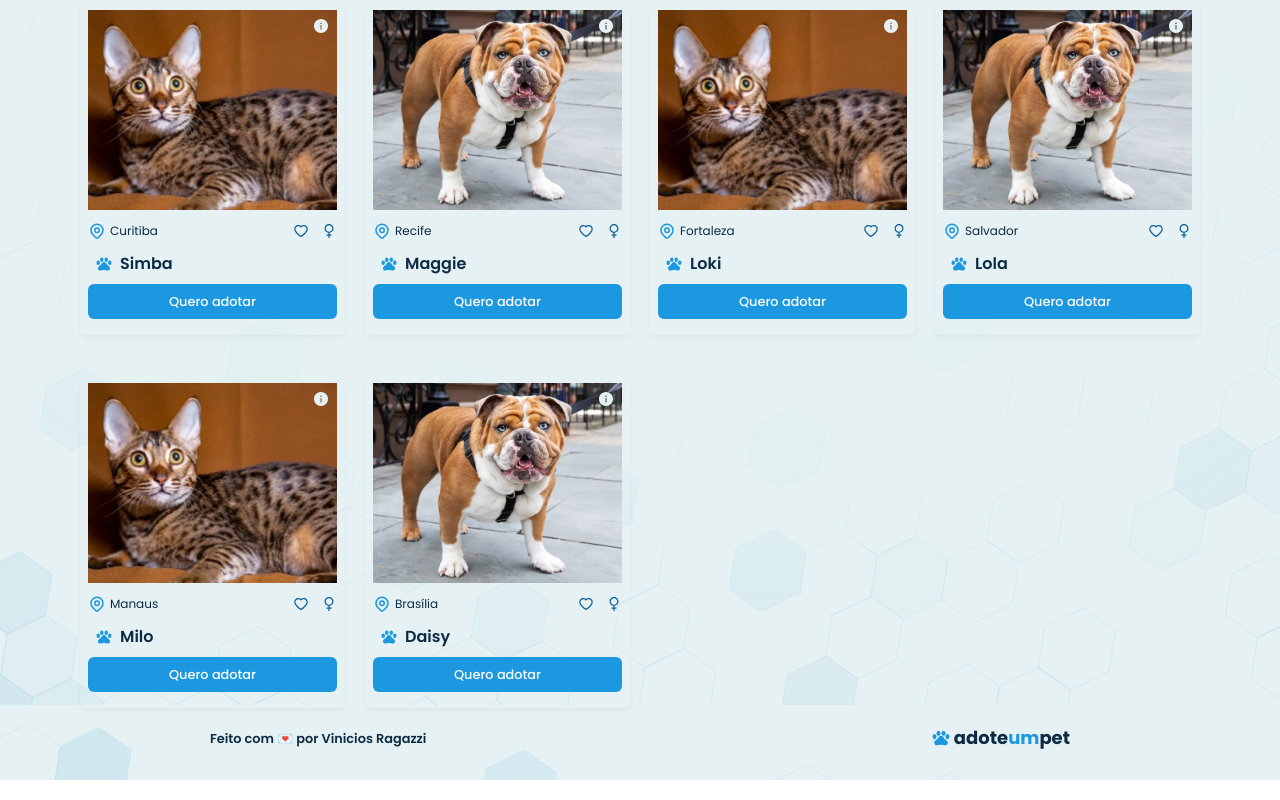
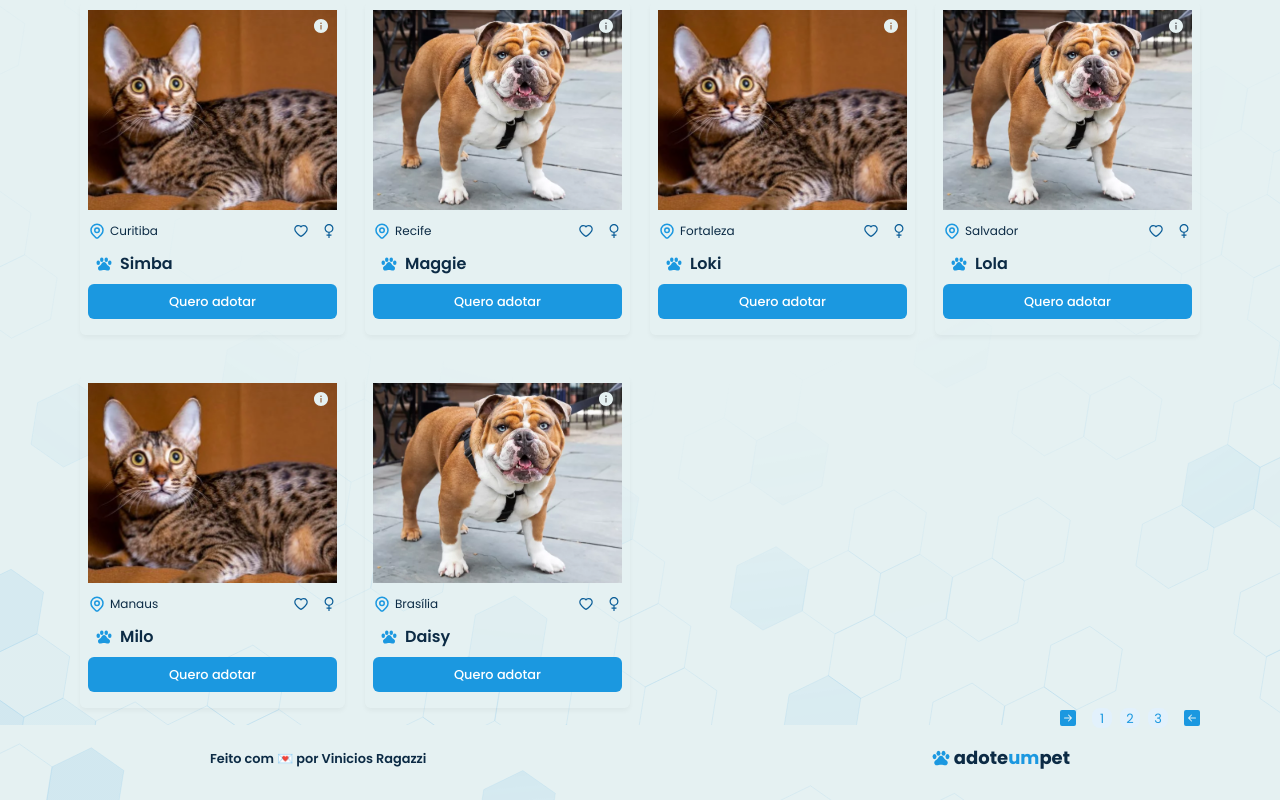
Before and after one commit to viniciosragazzidev/adoteumpet, a Next.js app: page /adote in a window 1280 px wide. Shown: the part 647-1447 px from the top of the page. Built offline with nearby package versions, Linux system fonts and the light colour scheme.

Commit message:
Feat: Terminado o modal de infos de pets.

```diff
--- a/src/app/adote/components/CardsPet.tsx
+++ b/src/app/adote/components/CardsPet.tsx
@@ -2,7 +2,7 @@
 import { IPets, handleFavorites } from "@/app/redux/petsSlice";
 import Image from "next/image";
 import Link from "next/link";
-import React, { useState } from "react";
+import React, { useEffect, useState } from "react";
 import {
   AiFillHeart,
   AiFillInfoCircle,
@@ -15,6 +15,11 @@ import { IoPawSharp } from "react-icons/io5";
 
 import { useDispatch, useSelector } from "react-redux";
 import { RootState } from "@/app/redux/store";
+import {
+  BsFillArrowLeftSquareFill,
+  BsFillArrowRightSquareFill,
+} from "react-icons/bs";
+import { BiLoaderCircle } from "react-icons/bi";
 
 const CardsPet = () => {
   const pets = useSelector((state: RootState) => state.pets.pets);
@@ -25,19 +30,40 @@ const CardsPet = () => {
   const estado = useSelector((state: RootState) => state.pets.estado);
   const porte = useSelector((state: RootState) => state.pets.porte);
 
-  return (
-    <div className="cards grid gap-x-5 gap-y-10 grid-cols-1 sm:grid-cols-2 md:grid-cols-3 lg:grid-cols-4 justify-items-center mt-5 container">
-      {pets
-        .filter(
+  const [petList, setPetlist] = useState<IPets[]>([]);
+  const [dataLoading, setDataLoading] = useState(true);
+
+  const petListFunc = () => {
+    setPetlist(
+      pets.filter(
         (pet) =>
           (porte === "all" || pet.porte === porte) &&
           (especie === "all" || pet.especie === especie) &&
           (estado === "all" || pet.localizacao === estado)
       )
-        .map((pet) => (
+    );
+    setDataLoading(false);
+  };
+
+  useEffect(() => {
+    petListFunc();
+  }, [especie, estado, porte, pets]);
+
+  return (
+    <div className=" min-w-[86vw]">
+      {dataLoading ? (
+        <div className="w-full min-h-[40vh] flex justify-center items-center">
+          <div className="load text-curious-blue-800 text-5xl animate-spin">
+            <BiLoaderCircle />
+          </div>
+        </div>
+      ) : (
+        <>
+          <div className="cards grid gap-x-5 gap-y-10 grid-cols-1 sm:grid-cols-2 md:grid-cols-3 lg:grid-cols-4 justify-items-center mt-5 container">
+            {petList.map((pet) => (
               <div
                 key={pet.id}
-            className="cardPet w-full max-w-xs max-h-min p-2 bg-white_custom2 rounded-md flex  flex-col relative select-none"
+                className="cardPet w-full min-w-[200px] max-w-xs max-h-min p-2 bg-white_custom2 rounded-md flex  flex-col relative select-none"
               >
                 <Link
                   href={`/adote?id=${encodeURIComponent(pet.id)}`}
@@ -59,7 +85,9 @@ const CardsPet = () => {
                     <span className="text-lg ">
                       <HiOutlineLocationMarker />
                     </span>
-                <span className="text-curious-blue-950">{pet.localizacao}</span>
+                    <span className="text-curious-blue-950">
+                      {pet.localizacao}
+                    </span>
                   </span>
                   <span className="flex items-center gap-3 text-curious-blue-700">
                     <div
@@ -71,7 +99,11 @@ const CardsPet = () => {
                       {pet.favorited ? <AiFillHeart /> : <AiOutlineHeart />}
                     </div>
                     <div className="genero">
-                  {pet.genero === "m" ? <AiOutlineMan /> : <AiOutlineWoman />}
+                      {pet.genero === "m" ? (
+                        <AiOutlineMan />
+                      ) : (
+                        <AiOutlineWoman />
+                      )}
                     </div>
                   </span>
                 </div>
@@ -88,6 +120,28 @@ const CardsPet = () => {
               </div>
             ))}
           </div>
+          <div className="pagination flex items-center gap-4 flex-row-reverse">
+            <span className="text-curious-blue-500 cursor-pointer hover:scale-95 hover:opacity-95 transition-all">
+              <BsFillArrowLeftSquareFill />
+            </span>
+            <ul className="flex gap-2 items-center">
+              <li className="text-sm  text-curious-blue-500 bg-curious-blue-100  flex items-center justify-center cursor-pointer hover:scale-95 transition-all hover:bg-curious-blue-200 rounded-lg w-5 h-5">
+                1
+              </li>
+              <li className="text-sm  text-curious-blue-500 bg-curious-blue-100  flex items-center justify-center cursor-pointer hover:scale-95 transition-all hover:bg-curious-blue-200 rounded-lg w-5 h-5">
+                2
+              </li>
+              <li className="text-sm  text-curious-blue-500 bg-curious-blue-100  flex items-center justify-center cursor-pointer hover:scale-95 transition-all hover:bg-curious-blue-200 rounded-lg w-5 h-5">
+                3
+              </li>
+            </ul>
+            <span className="text-curious-blue-500 cursor-pointer hover:scale-95 hover:opacity-95 transition-all">
+              <BsFillArrowRightSquareFill />
+            </span>
+          </div>
+        </>
+      )}
+    </div>
   );
 };
 
--- a/src/app/adote/components/ModalInfoPet.tsx
+++ b/src/app/adote/components/ModalInfoPet.tsx
@@ -37,7 +37,18 @@ const ModalInfoPet = () => {
   const router = useRouter();
   const handleCloseModal = () => {
     router.replace("/adote");
+    setModalClosed(true);
   };
+
+  if (!modalClosed) {
+    document.addEventListener("click", (e: any) => {
+      if (e.target) {
+        if (e.target.classList.contains("modal")) {
+          handleCloseModal();
+        }
+      }
+    });
+  }
 
   return (
     <div
@@ -46,20 +57,19 @@ const ModalInfoPet = () => {
       }`}
     >
       {currentPet[0] ? (
-        <div className="content relative w-full h-screen max-w-md max-h-[85vh] bg-curious-blue-100 rounded-lg sm:p-5 p-3 flex flex-col items-center">
+        <div className="content relative w-full  max-w-md max-h-[85vh] bg-curious-blue-100 rounded-lg sm:p-5 p-3 flex flex-col items-center">
           <span
             className="absolute top-0 right-0 m-4 cursor-pointer"
             onClick={() => {
               handleCloseModal();
-              setModalClosed(true);
             }}
           >
             <AiOutlineClose />
           </span>
-          <div className="modalImagePetArea overflow-hidden flex items-center justify-center max-w-sm rounded-lg">
+          <div className="modalImagePetArea overflow-hidden flex items-center justify-center max-w-sm rounded-lg min-h-[260px]">
             <Image
               src={currentPet[0].img}
-              className=" "
+              className=" h-full object-cover "
               width={750}
               height={500}
               alt=""
--- a/src/app/components/navbar/navbar.tsx
+++ b/src/app/components/navbar/navbar.tsx
@@ -61,9 +61,7 @@ const NavbarComponent = () => {
                     setIsOpenMenu(false);
                     setCurrentPage(url);
 
-                    url === "/" &&
-                      currentURL != "/" &&
-                      dispatch(setIsLoading(true));
+                    currentURL != "/" && dispatch(setIsLoading(true));
                   }}
                   className={` transition-all  ${
                     currentPage === url
@@ -99,7 +97,6 @@ const NavbarComponent = () => {
               className={`w-full px-5 py-2 bg-curious-blue-500 text-white font-medium rounded-md cursor-pointer transition-all hover:opacity-95`}
               onClick={() => {
                 setCurrentPage("");
-                dispatch(setIsLoading(true));
               }}
             >
               Quero adotar
--- a/src/app/components/ui/logo.tsx
+++ b/src/app/components/ui/logo.tsx
@@ -1,5 +1,6 @@
 import { setIsLoading } from "@/app/redux/appSlice";
 import Link from "next/link";
+import { usePathname } from "next/navigation";
 import { IoPawSharp } from "react-icons/io5";
 import { useDispatch } from "react-redux";
 import { twMerge } from "tailwind-merge";
@@ -9,6 +10,8 @@ interface LogoProps {
 }
 
 const Logo = ({ styleCustom }: LogoProps) => {
+  const currentURL = usePathname();
+
   const customClass = twMerge(
     `logo  text-2xl font-bold flex gap-1 items-center ${styleCustom}`
   );
@@ -18,7 +21,7 @@ const Logo = ({ styleCustom }: LogoProps) => {
       href="/"
       className={customClass}
       onClick={() => {
-        dispatch(setIsLoading(true));
+        currentURL != "/" && dispatch(setIsLoading(true));
       }}
     >
       <IoPawSharp className="text-curious-blue-500" />
```
Also changed, not shown: src/app/globals.css. Lines whose indentation alone changed are shown as unchanged.
